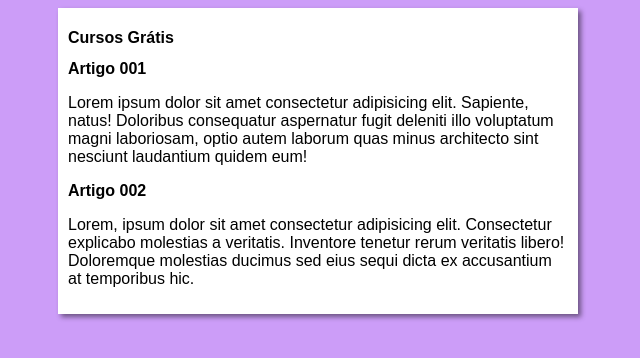
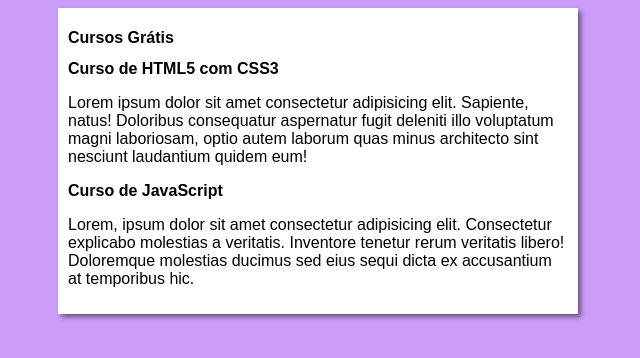
Before and after one commit to paulodetarso1211/projeto-site, a plain HTML site: page index.html in a window 1280 px wide. Shown: the whole page, without its empty margins (322-962 px from the left). Drawn offline with Linux system fonts and the light colour scheme.

Commit message:
Update index.html

```diff
--- a/index.html
+++ b/index.html
@@ -4,7 +4,7 @@
     <meta charset="UTF-8">
     <meta http-equiv="X-UA-Compatible" content="IE=edge">
     <meta name="viewport" content="width=device-width, initial-scale=1.0">
-    <title>Título do Site</title>
+    <title>Curso em Vídeo</title>
     <link rel="stylesheet" href="estilos/style.css">
 </head>
 <body>
@@ -13,11 +13,11 @@
             <h1>Cursos Grátis</h1>
         </header>
         <article>
-            <h2>Artigo 001</h2>
+            <h2>Curso de HTML5 com CSS3</h2>
             <p>Lorem ipsum dolor sit amet consectetur adipisicing elit. Sapiente, natus! Doloribus consequatur aspernatur fugit deleniti illo voluptatum magni laboriosam, optio autem laborum quas minus architecto sint nesciunt laudantium quidem eum!</p>
         </article>
         <article>
-            <h2>Artigo 002</h2>
+            <h2>Curso de JavaScript</h2>
             <p>Lorem, ipsum dolor sit amet consectetur adipisicing elit. Consectetur explicabo molestias a veritatis. Inventore tenetur rerum veritatis libero! Doloremque molestias ducimus sed eius sequi dicta ex accusantium at temporibus hic.</p>
         </article>
     </main>
```
